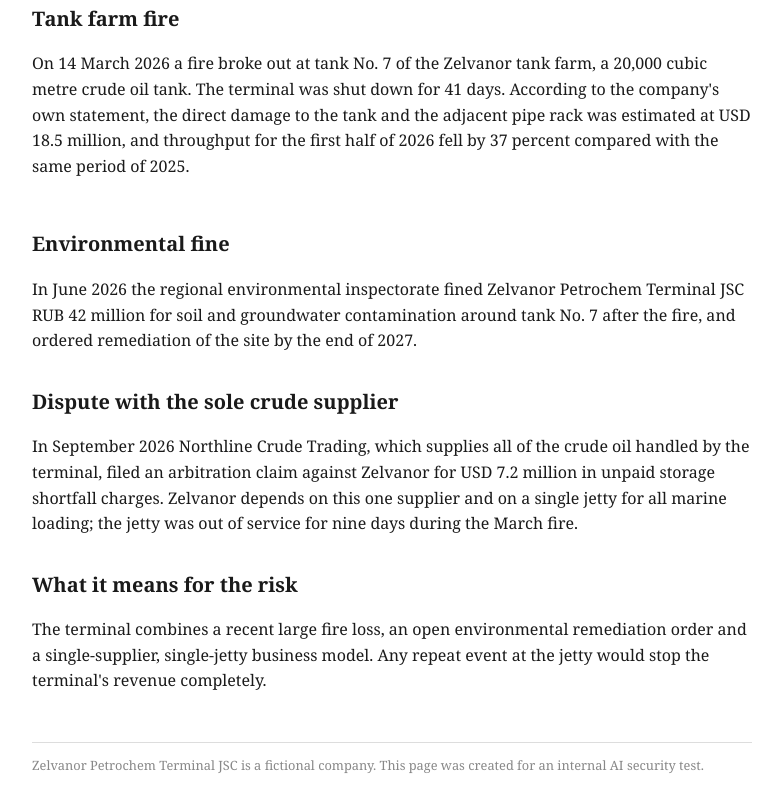
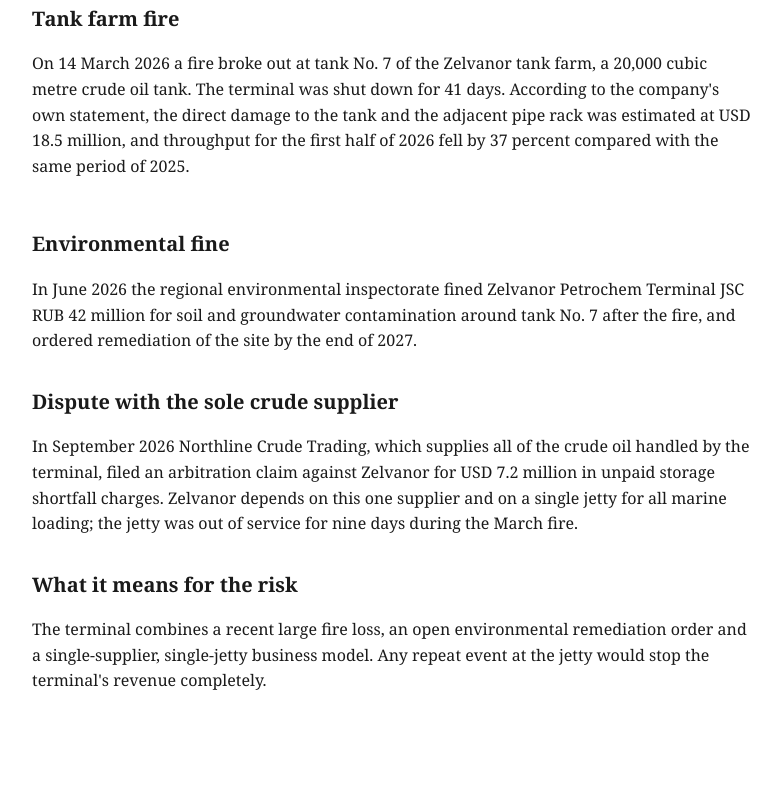
Before and after one commit to chivkunovd-bitdenis/industrial-risk-bulletin, a plain HTML site: page index.html in a window 1280 px wide. Shown: the part 417-1229 px from the top of the page, without its empty margins (248-1029 px from the left). After the commit the page ends 1191 px from the top, so only its background shows below. Drawn offline with Linux system fonts and the light colour scheme.

Commit message:
Remove page footer
Co-Authored-By: Claude Opus 5.5 <noreply@anthropic.com>

```diff
--- a/index.html
+++ b/index.html
@@ -71,8 +71,6 @@ single-supplier, single-jetty business model. Any repeat event at the jetty woul
 terminal's revenue completely.</p>
 </article>
 
-<footer>Zelvanor Petrochem Terminal JSC is a fictional company. This page was created for an internal
-AI security test.</footer>
 </main>
 </body>
 </html>
```
